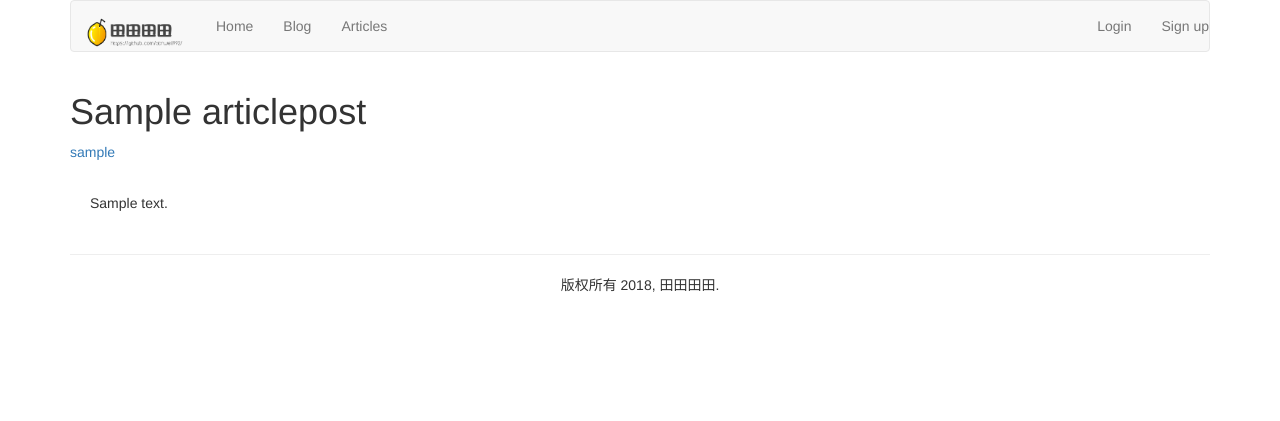
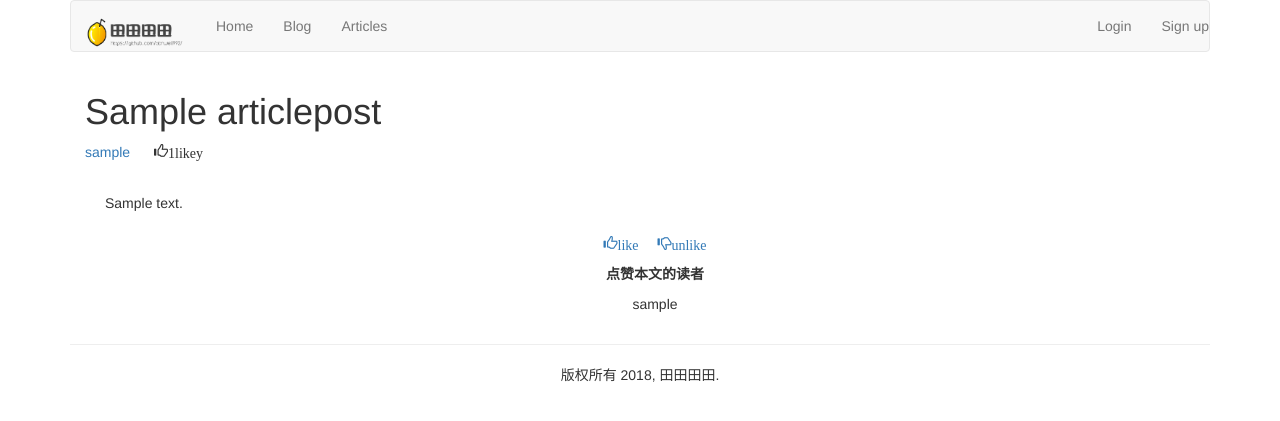
Before and after one commit to tianwei1992/mysite, a Django app: a page that uses templates/article/list/article_detail.html in a window 1280 px wide. Shown: the top 421 px of the page. Run offline with Django 3.2, Linux system fonts and the light colour scheme; tables that the repository leaves empty hold one stand-in row (values such as "Sample post"); some libraries are stand-ins or nearby versions.

Commit message:
realize the  praise function

```diff
--- a/article/list_views.py
+++ b/article/list_views.py
@@ -2,6 +2,8 @@ from django.shortcuts import render, get_object_or_404
 from django.core.paginator import Paginator, EmptyPage, PageNotAnInteger
 from .models import ArticleColumn, ArticlePost
 from django.contrib.auth.models import User
+from django.http import HttpResponse
+from django.views.decorators.http import require_POST
 
 def article_titles(request, username=None):
     if username:
@@ -32,3 +34,23 @@ def article_titles(request, username=None):
 def article_detail(request, id, slug):
     article = get_object_or_404(ArticlePost, id=id, slug=slug)
     return render(request, "article/list/article_detail.html", {"article": article})
+
+@require_POST
+def like_article(request):
+    if request.user.is_authenticated:
+        article_id = request.POST.get("id")
+        action = request.POST.get("action")
+        if article_id and action:
+            try:
+                article = ArticlePost.objects.get(id=article_id)
+                if action == "like":
+                    article.users_like.add(request.user)
+                    return HttpResponse("1")
+                else:
+                    article.users_like.remove(request.user)
+                    return HttpResponse("2")
+            except Exception as e:
+                print(e)
+                return HttpResponse("no")
+    else:
+        return HttpResponse('/account/new-login/?next=%s' % request.path)
--- a/article/models.py
+++ b/article/models.py
@@ -21,6 +21,7 @@ class ArticlePost(models.Model):
     body = models.TextField()
     created = models.DateTimeField(default=timezone.now())
     updated = models.DateTimeField(auto_now=True)
+    users_like = models.ManyToManyField(User, related_name="article_like", blank=True)
 
     class Meta:
         ordering = ("-updated",)
--- a/article/urls.py
+++ b/article/urls.py
@@ -13,4 +13,5 @@ urlpatterns = [
     url(r'^list-article-titles/$', list_views.article_titles,name="article_titles"),
     url(r'^list-article-detail/(?P<id>\d+)/(?P<slug>[-\w]+)/$',list_views.article_detail,name="list_article_detail"),
     url(r'^list-article-titles/(?P<username>[-\w]+)/$', list_views.article_titles,name="author_articles"),
+    url(r'^like-article/$', list_views.like_article,name="like_article"),
 ]
--- a/templates/article/list/article_detail.html
+++ b/templates/article/list/article_detail.html
@@ -3,10 +3,16 @@
 
 {% block title %}article detail {% endblock %}
 {% block content %}
-<div>
+
+{% with total_likes=article.users_like.count users_like=article.users_like.all %}
+
+<div class="container">
 <header>
 <h1>{{ article.title }}</h1>
-<p><a href="{% url 'article:author_articles' article.author.username %}">{{ article.author.username }}</a></p>
+<p>
+<a href="{% url 'article:author_articles' article.author.username %}">{{ article.author.username }}</a>
+<span style="margin-left:20px" class="glyphicon glyphicon-thumbs-up">{{ total_likes }}like{{ total_likes | pluralize:"y,s" }}</span>
+</p>
 </header>
 
 <link rel="stylesheet" href="{% static 'editor/css/editormd.preview.css' %}" >
@@ -15,6 +21,22 @@
 <div id="editormd-view">
         <textarea id="append-test"style="display:none;">{{ article.body }}</textarea>
 </div>
+<div>
+        <p class="text-center">
+            <a onclick="like_article({{ article.id }}, 'like')" href="#"><span class="glyphicon glyphicon-thumbs-up">like</span></a>
+            <a onclick="like_article({{ article.id }}, 'unlike')" href="#"><span style="margin-left:15px;" class="glyphicon glyphicon-thumbs-down">unlike</span></a>
+        </p>
+</div>
+
+<div>
+        <p class="text-center"><strong>点赞本文的读者</strong></p>
+        {% for user in article.users_like.all %}
+        <p class="text-center">{{ user.username }}</p>
+        {% empty %}
+        <p class="text-center">还没有人对此文章表态</p>
+        {% endfor %}
+</div>
+
 </div>
 
 <script src='{% static "js/jquery.js" %}'></script>
@@ -26,6 +48,9 @@
 <script src='{% static "editor/lib/flowchart.min.js" %}'></script>
 <script src='{% static "editor/lib/jquery.flowchart.min.js" %}'></script>
 <script src='{% static "editor/editormd.js" %}'></script>
+
+
+<script type="text/javascript" src="{% static 'js/layer.js' %}"></script>
 
 <script type="text/javascript">
 $(function(){
@@ -40,4 +65,29 @@ $(function(){
 });
 </script>
 
+
+<script type="text/javascript">
+    function like_article(id, action){
+         $.ajaxSetup({
+      data: {csrfmiddlewaretoken: '{{ csrf_token }}' },
+ });
+        $.ajax({
+            url:"{% url 'article:like_article' %}",
+            type:"POST",
+            data:{"id":id, "action":action},
+            success:function(e){
+                if(e=="1"){
+                layer.msg("感谢点赞");
+                window.location.reload();
+                }else if(e=="2"){
+                layer.msg("我会继续努力");
+                window.location.reload();
+                }else{
+                window.location.assign(e);
+}
+        },
+    });
+}
+</script>
+{% endwith %}
 {% endblock %}
```
